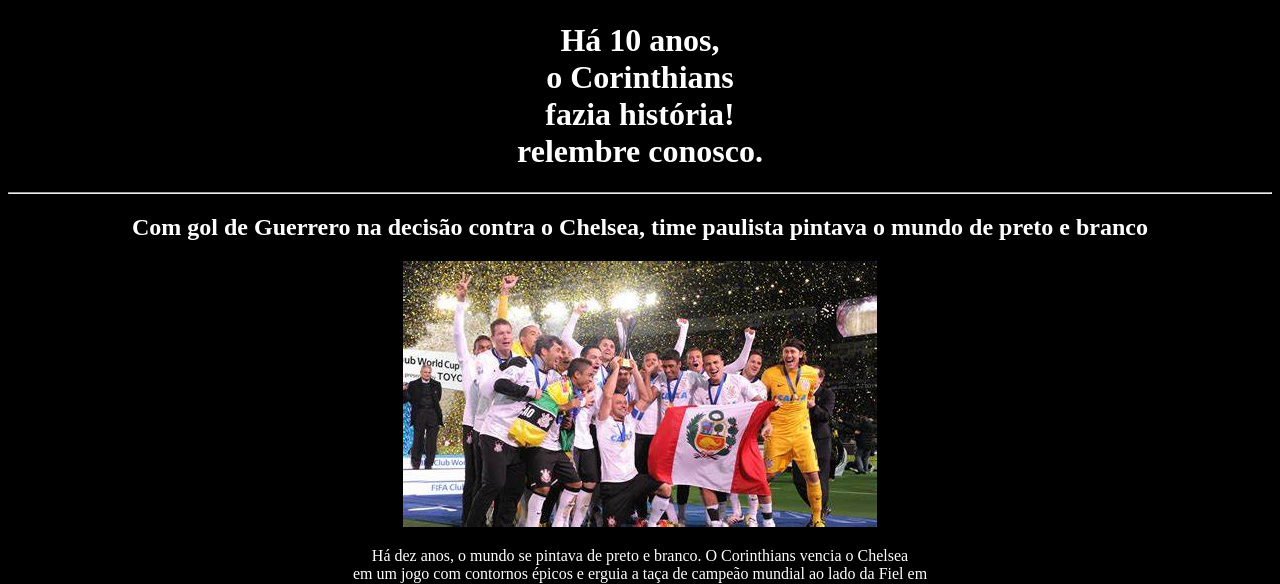
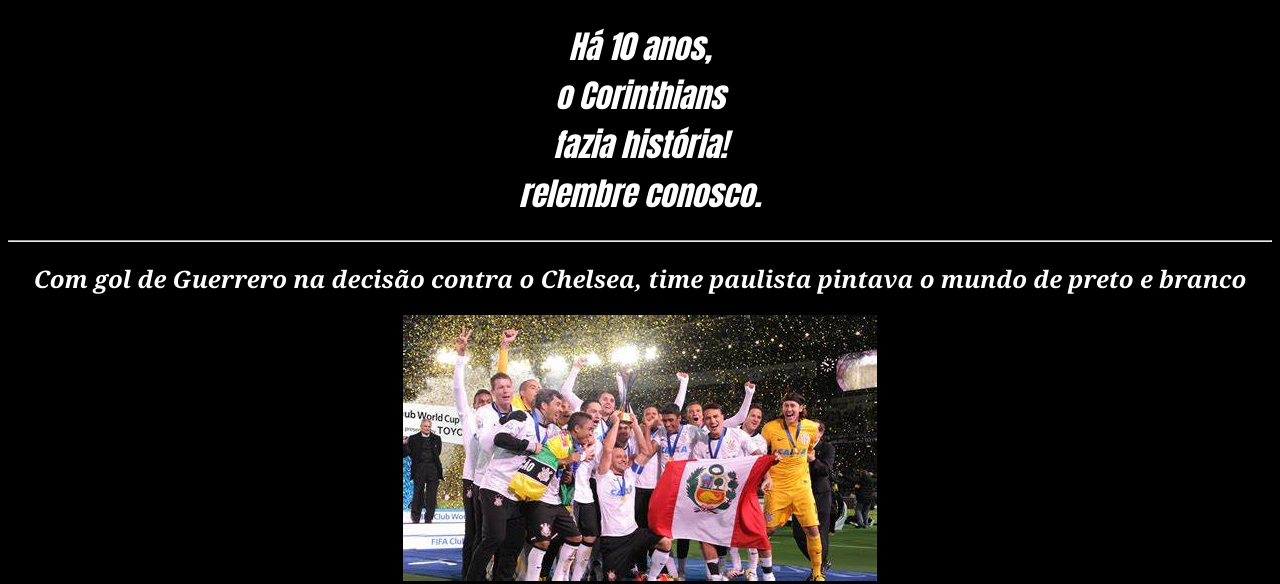
Before and after one commit to devPabloEdu/PROJETO-CORINTHIANS-2012---html5-e-css3, a plain HTML site: page index.html in a window 1280 px wide. Shown: the part 149-733 px from the top of the page. Drawn offline with Linux system fonts and the light colour scheme.

Commit message:
Add files via upload

```diff
--- a/style.css
+++ b/style.css
@@ -9,14 +9,20 @@
 h1{
     color: white;
     text-align: center;
+    font-style: italic;
+    font-family: Impact, Haettenschweiler, 'Arial Narrow Bold', sans-serif;
+    font-weight: 100;
 }
 h2{
     color: white;
     text-align: center;
+    font-family: Cambria, Cochin, Georgia, Times, 'Times New Roman', serif;
+    font-style: italic;
 }
 p{
     color: white;
     text-align: center;
+    font-family: 'Courier New', Courier, monospace;
 }
 
 div.img-container{
```
